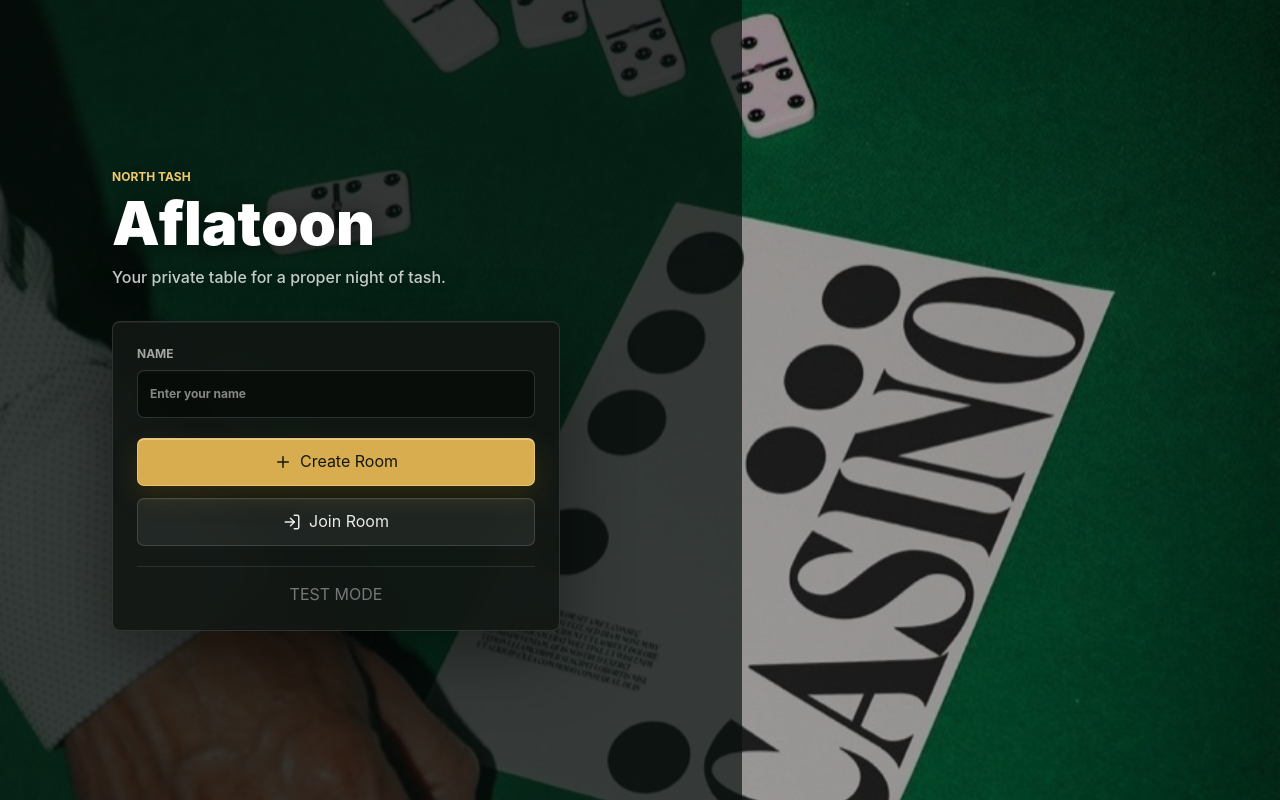
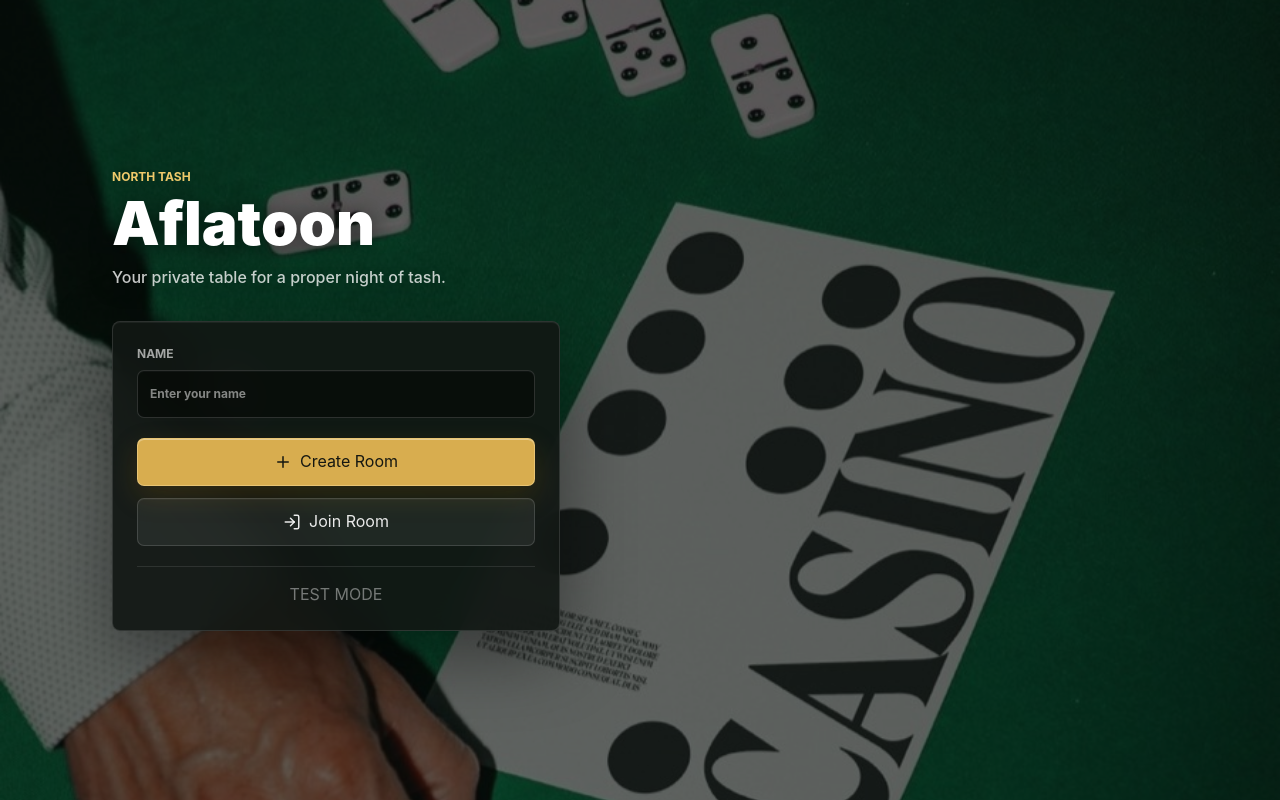
Before and after one commit to skxnz-marketplace/north-tash, a Next.js app: page / in a window 1280 px wide. Built offline with nearby package versions, Linux system fonts and the light colour scheme.

Commit message:
Cover homepage with full overlay

```diff
--- a/src/components/game-shell.tsx
+++ b/src/components/game-shell.tsx
@@ -2192,10 +2192,9 @@ function PokerBackdrop({ featured = false }: { featured?: boolean }) {
         sizes="100vw"
         src="/north-tash-home.jpg"
       />
-      <div className={`absolute inset-0 ${featured ? "bg-black/35" : "bg-[#07100c]/78"}`} />
-      {featured ? (
-        <div className="absolute inset-y-0 left-0 w-full bg-[#07100c]/35 sm:w-[58%] sm:bg-[#07100c]/68" />
-      ) : null}
+      <div
+        className={`absolute inset-0 ${featured ? "bg-[#07100c]/62" : "bg-[#07100c]/78"}`}
+      />
     </div>
   );
 }
```
